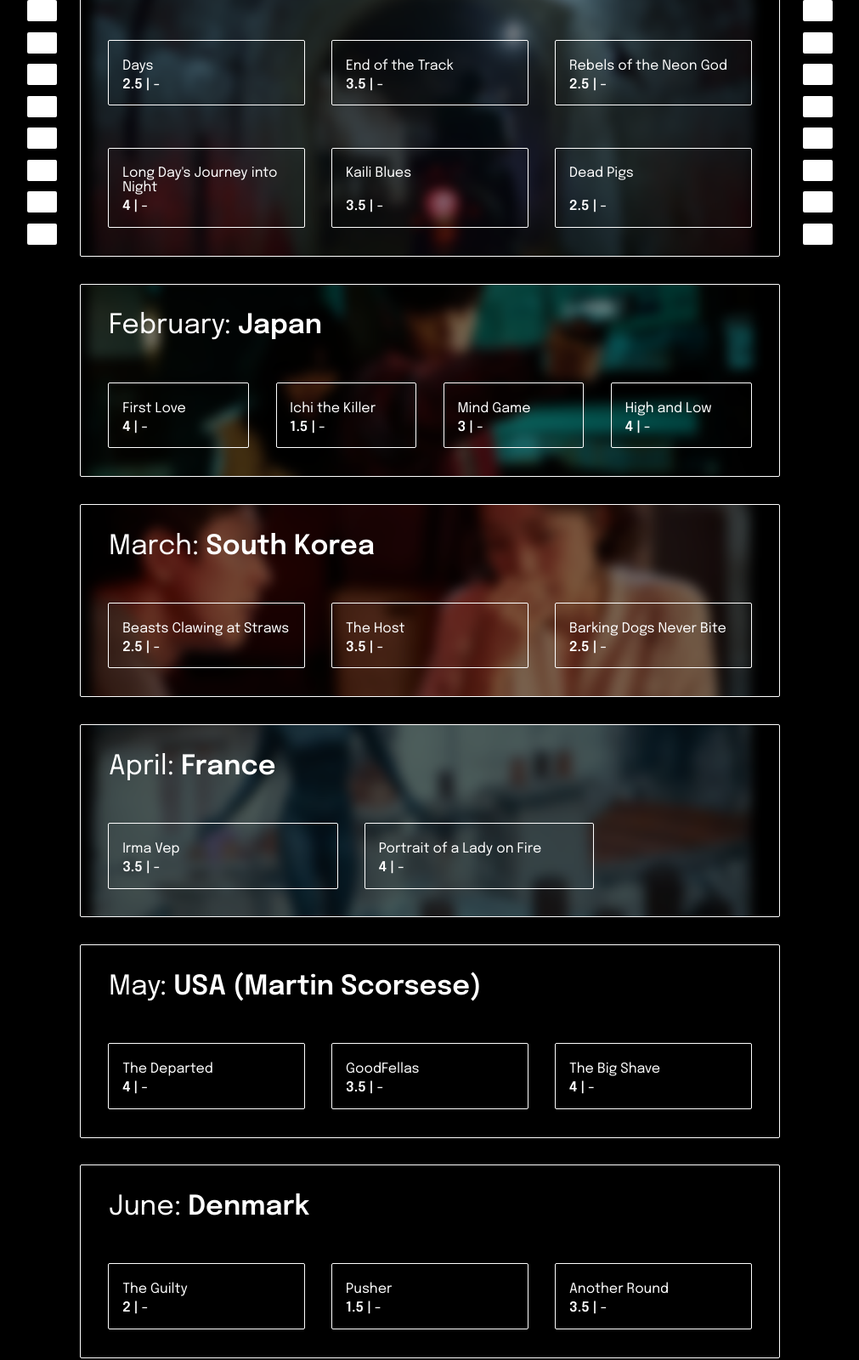
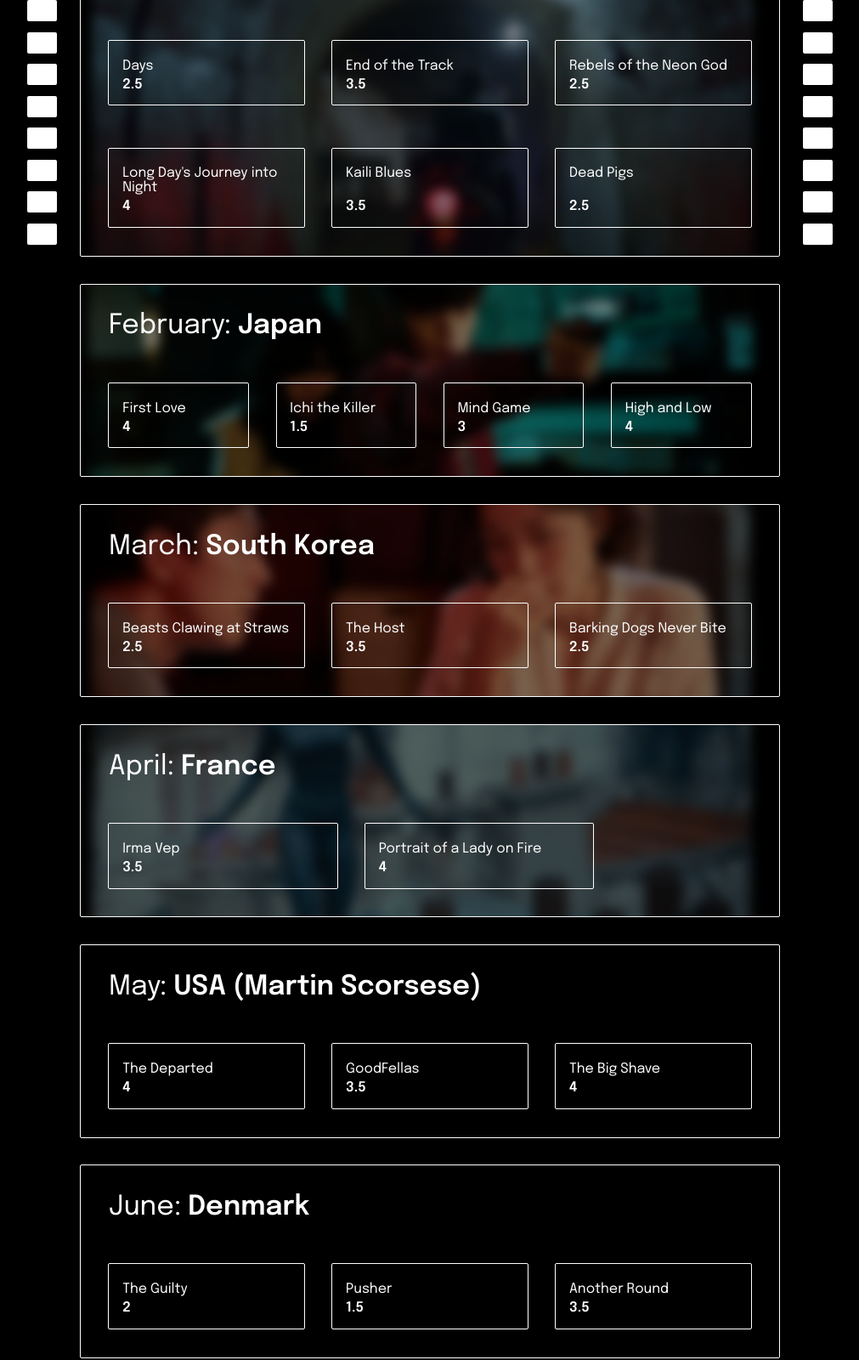
Before and after one commit to imo-jpg/WWMC, a plain HTML site: page index.html in a window 1280 px wide. Shown: the part 570-2170 px from the top of the page at 85% size, without its empty margins (134-1145 px from the left). Drawn offline with nearby package versions, Linux system fonts and the light colour scheme.

Commit message:
fixes ratings

```diff
--- a/index.html
+++ b/index.html
@@ -62,30 +62,30 @@
             <div class="movieContainer">
                 <div class="movieBox">
                     <p>Days</p>
-                    <p><span>2.5 | -</span></p>
+                    <p><span>2.5</span></p>
                 </div>
                 <div class="movieBox">
                     <p>End of the Track</p>
-                    <p><span>3.5 | -</span></p>
+                    <p><span>3.5</span></p>
 
                 </div>
                 <div class="movieBox">
                     <p>Rebels of the Neon God</p>
-                    <p><span>2.5 | -</span></p>
+                    <p><span>2.5</span></p>
                 </div>
             </div>
             <div class="movieContainer">
                 <div class="movieBox">
                     <p>Long Day's Journey into Night</p>
-                    <p><span>4 | -</span></p>
+                    <p><span>4</span></p>
                 </div>
                 <div class="movieBox">
                     <p>Kaili Blues</p>
-                    <p><span>3.5 | -</span></p>
+                    <p><span>3.5</span></p>
                 </div>
                 <div class="movieBox">
                     <p>Dead Pigs</p>
-                    <p><span>2.5 | -</span></p>
+                    <p><span>2.5</span></p>
                 </div>
             </div>
         </div>
@@ -94,19 +94,19 @@
             <div class="movieContainer">
                 <div class="movieBox">
                     <p>First Love</p>
-                    <p><span>4 | -</span></p>
+                    <p><span>4</span></p>
                 </div>
                 <div class="movieBox">
                     <p>Ichi the Killer</p>
-                    <p><span>1.5 | -</span></p>
+                    <p><span>1.5</span></p>
                 </div>
                 <div class="movieBox">
                     <p>Mind Game</p>
-                    <p><span>3 | -</span></p>
+                    <p><span>3</span></p>
                 </div>
                 <div class="movieBox">
                     <p>High and Low</p>
-                    <p><span>4 | -</span></p>
+                    <p><span>4</span></p>
                 </div>
             </div>
         </div>
@@ -115,15 +115,15 @@
             <div class="movieContainer">
                 <div class="movieBox">
                     <p>Beasts Clawing at Straws</p>
-                    <p><span>2.5 | -</span></p>
+                    <p><span>2.5</span></p>
                 </div>
                 <div class="movieBox">
                     <p>The Host</p>
-                    <p><span>3.5 | -</span></p>
+                    <p><span>3.5</span></p>
                 </div>
                 <div class="movieBox">
                     <p>Barking Dogs Never Bite</p>
-                    <p><span>2.5 | -</span></p>
+                    <p><span>2.5</span></p>
                 </div>
             </div>
         </div>
@@ -132,11 +132,11 @@
             <div class="movieContainer">
                 <div class="movieBox">
                     <p>Irma Vep</p>
-                    <p><span>3.5 | -</span></p>
+                    <p><span>3.5</span></p>
                 </div>
                 <div class="movieBox">
                     <p>Portrait of a Lady on Fire</p>
-                    <p><span>4 | -</span></p>
+                    <p><span>4</span></p>
                 </div>
             </div>
         </div>
@@ -145,15 +145,15 @@
             <div class="movieContainer">
                 <div class="movieBox">
                     <p>The Departed</p>
-                    <p><span>4 | -</span></p>
+                    <p><span>4</span></p>
                 </div>
                 <div class="movieBox">
                     <p>GoodFellas</p>
-                    <p><span>3.5 | -</span></p>
+                    <p><span>3.5</span></p>
                 </div>
                 <div class="movieBox">
                     <p>The Big Shave</p>
-                    <p><span>4 | -</span></p>
+                    <p><span>4</span></p>
                 </div>
             </div>
         </div>
@@ -162,15 +162,15 @@
             <div class="movieContainer">
                 <div class="movieBox">
                     <p>The Guilty</p>
-                    <p><span>2 | -</span></p>
+                    <p><span>2</span></p>
                 </div>
                 <div class="movieBox">
                     <p>Pusher</p>
-                    <p><span>1.5 | -</span></p>
+                    <p><span>1.5</span></p>
                 </div>
                 <div class="movieBox">
                     <p>Another Round</p>
-                    <p><span>3.5 | -</span></p>
+                    <p><span>3.5</span></p>
                 </div>
             </div>
         </div>
--- a/style.css
+++ b/style.css
@@ -190,8 +190,8 @@ span {
 
     #jan, #feb, #mar, #apr {
         background-size: auto;
-        /* background-image: none;
-        background-color: #000000; */
+        background-image: none;
+        background-color: #000000;
     }
 
 
```
